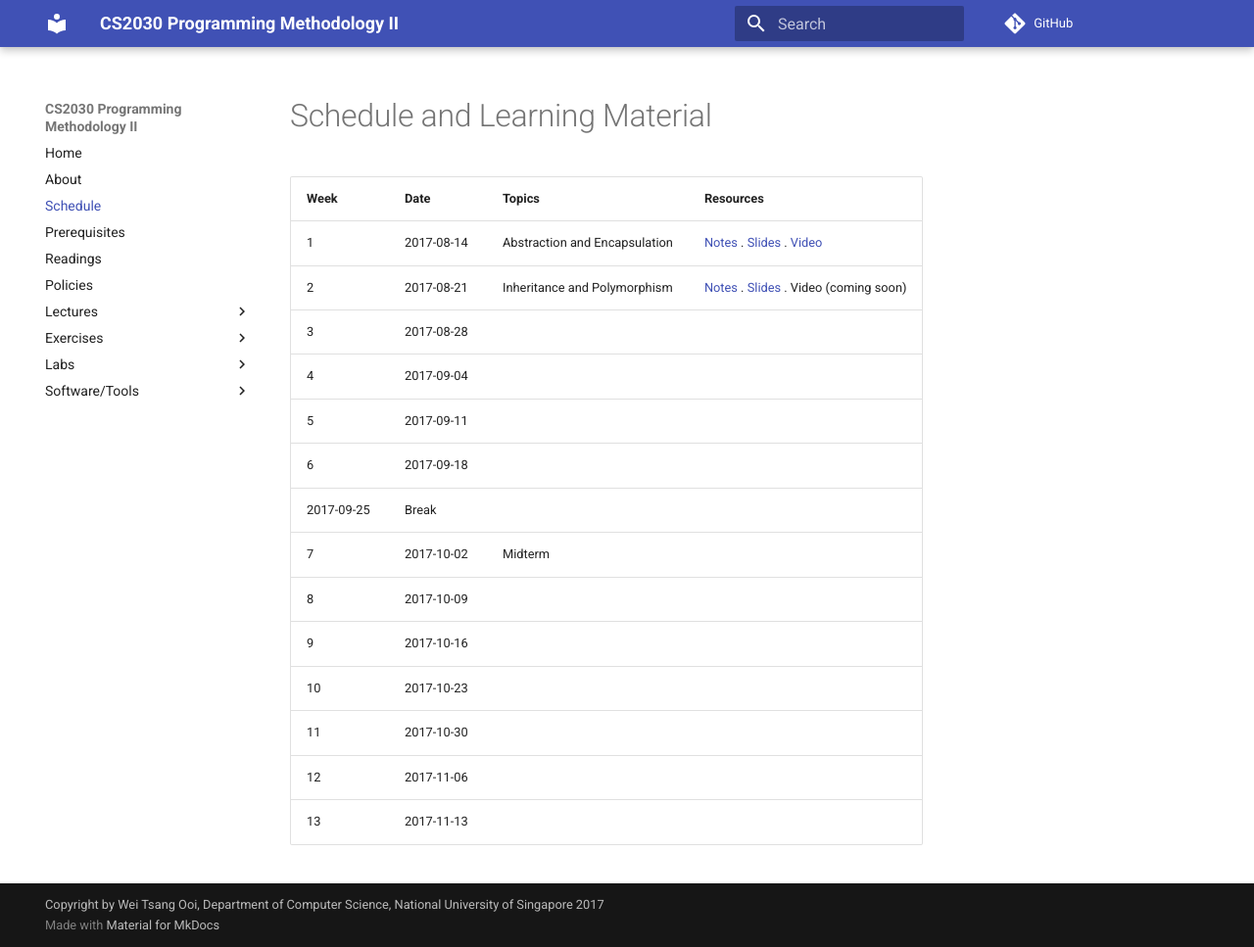
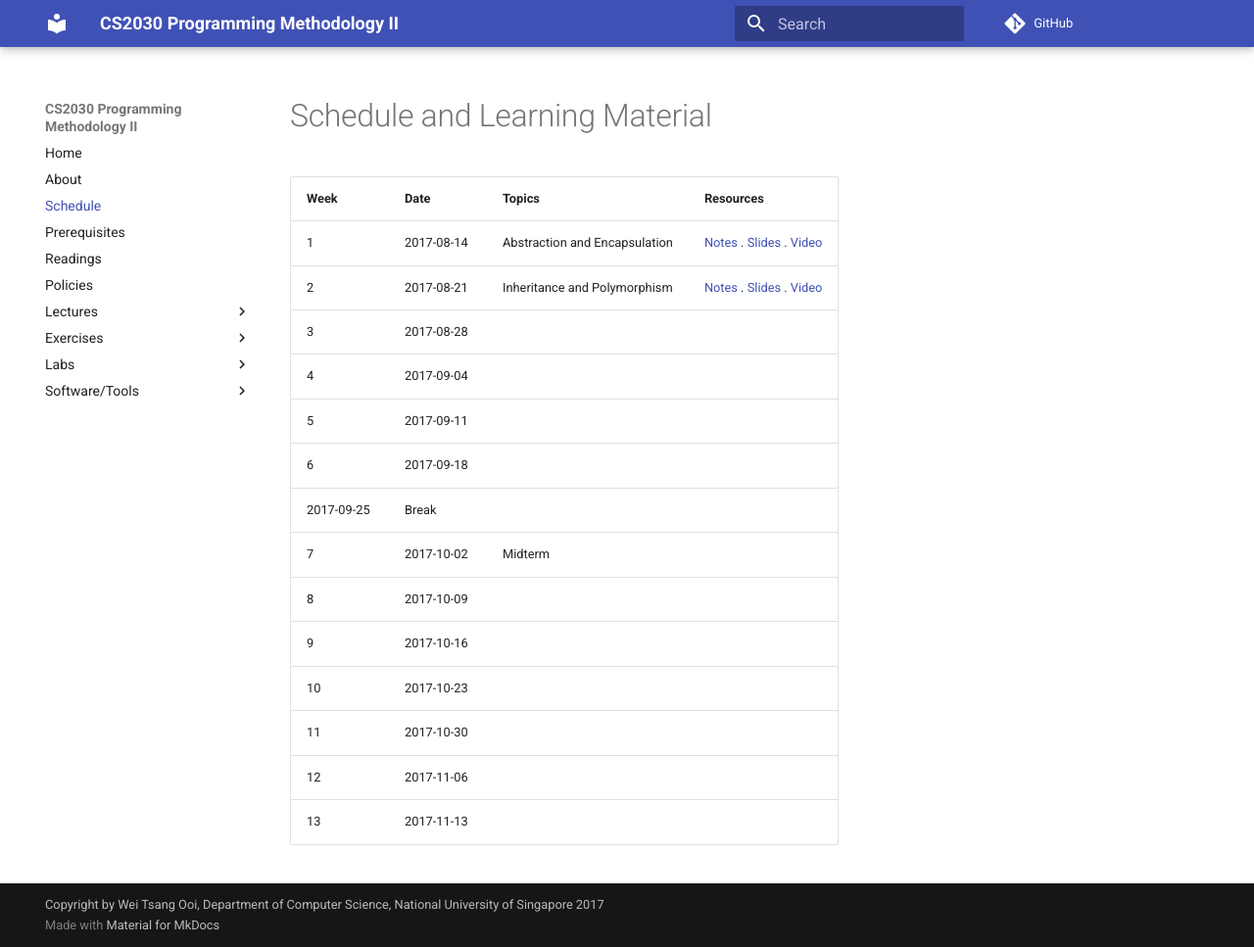
Before and after one commit to nus-cs2030/1718-s2, an MkDocs documentation site: the page built from docs/schedule.md, in a window 1280 px wide and 967 px high. Shown: the whole window at 98% size. Built offline with MkDocs 1.6.1 and Material for MkDocs 9.7.7, drawn with Linux system fonts in a browser that asks for light colours; some web fonts are replaced; comment, search, counter and statistics services are not loaded; old or Windows-style settings are respelled for this version of MkDocs.

Commit message:
Add video for Lecture 2 to schedule

```diff
--- a/docs/schedule.md
+++ b/docs/schedule.md
@@ -3,7 +3,7 @@
 Week | Date       | Topics | Resources |
 -----| ---------- | ------ | ----------|
 1    | 2017-08-14 | Abstraction and Encapsulation | [Notes](lec1.md) . [Slides](https://www.comp.nus.edu.sg/~cs2030/1718-s1/cs2030-lec1.pdf) . [Video](https://vimeo.com/229701953)
-2    | 2017-08-21 | Inheritance and Polymorphism | [Notes](lec2.md) . [Slides](https://www.comp.nus.edu.sg/~cs2030/1718-s1/cs2030-lec2.pdf) . Video (coming soon)
+2    | 2017-08-21 | Inheritance and Polymorphism | [Notes](lec2.md) . [Slides](https://www.comp.nus.edu.sg/~cs2030/1718-s1/cs2030-lec2.pdf) . [Video](https://vimeo.com/230713305)
 3    | 2017-08-28 | | |
 4    | 2017-09-04 | | |
 5    | 2017-09-11 | | |
```
